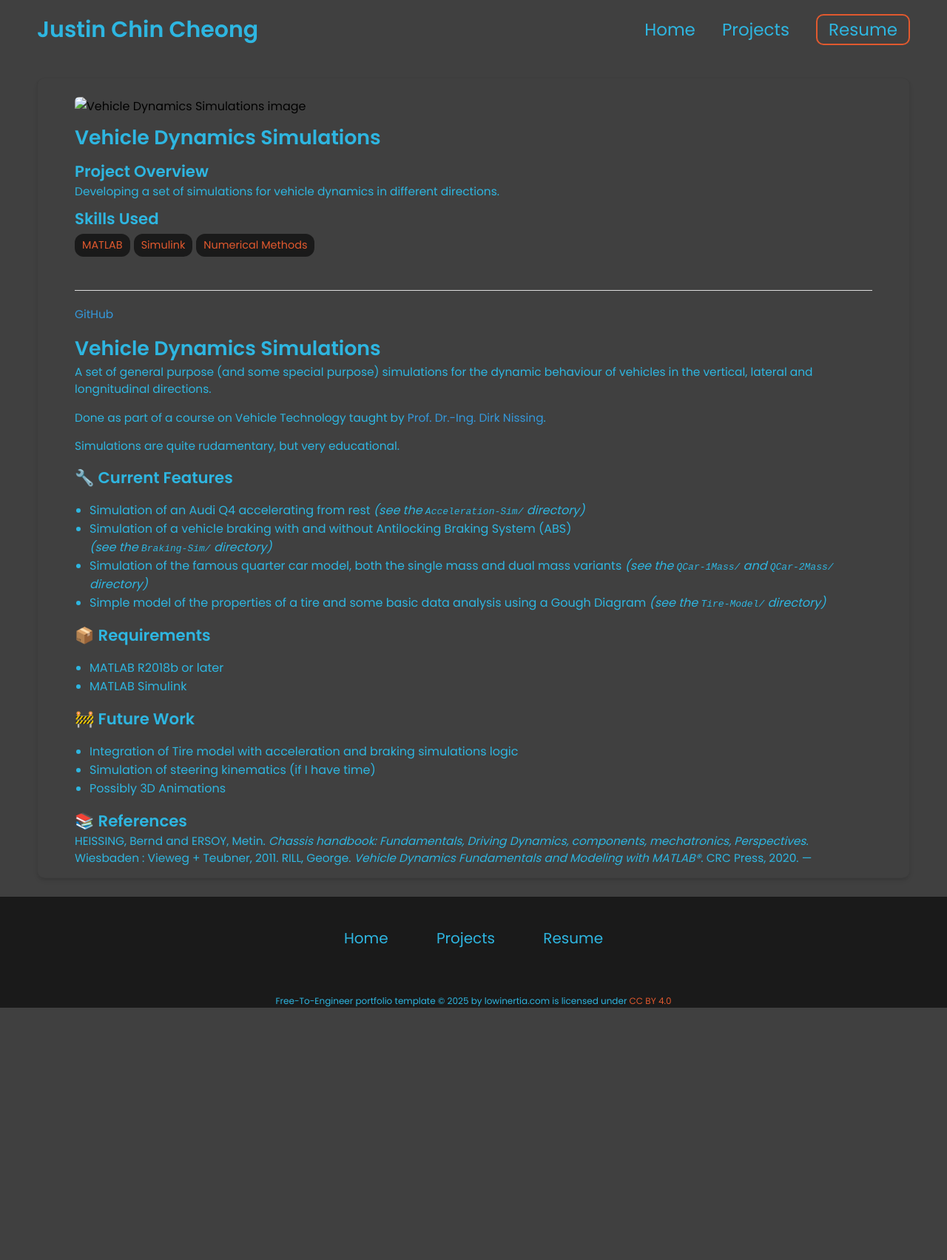
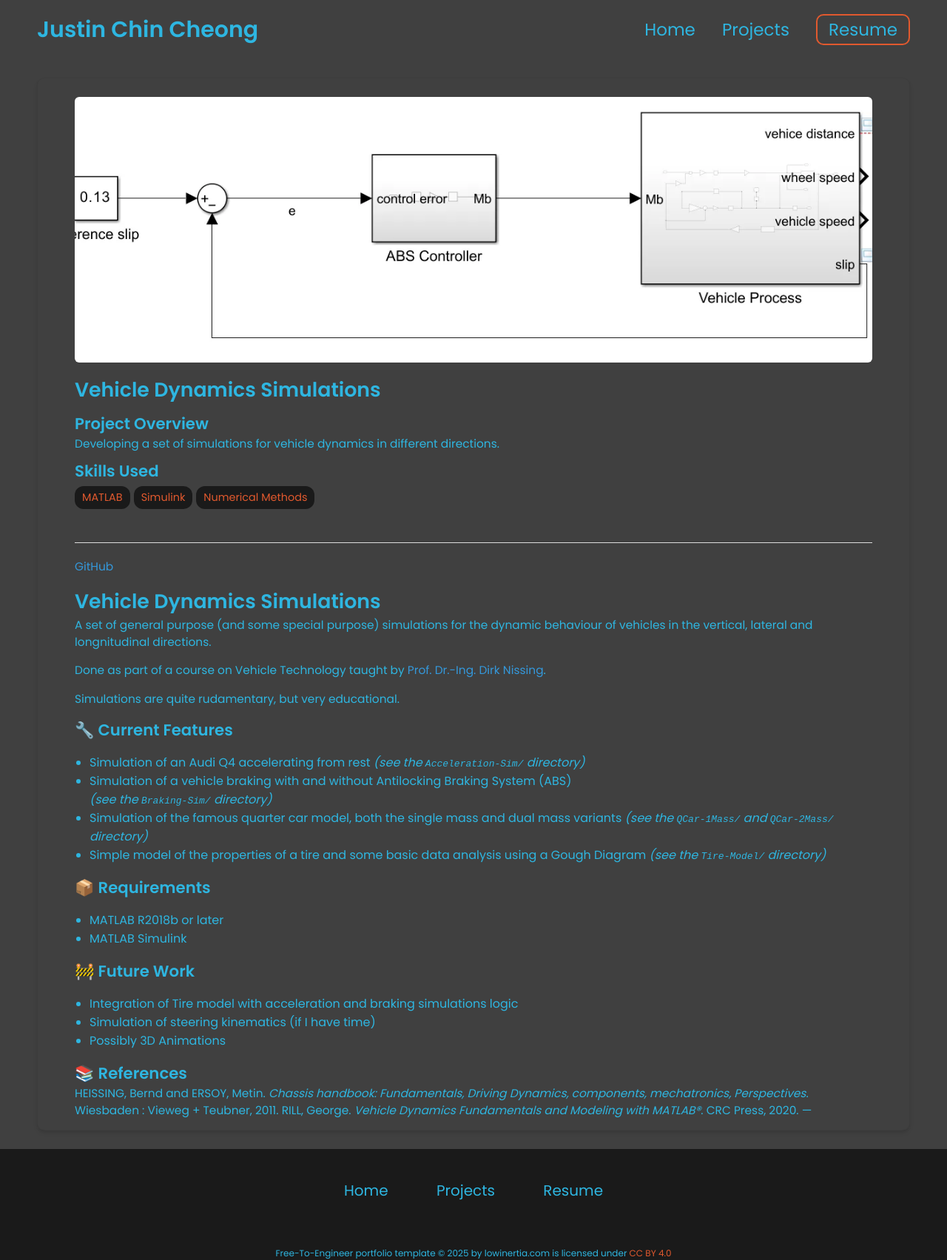
Before and after one commit to jcchincheong-bb/jcchincheong-bb.github.io, a Jekyll site: the page built from _projects/vehicle-simulations/index.md, in a window 1280 px wide. Shown: the whole page at 74% size. Built offline with Jekyll 4.4.1, drawn with Linux system fonts in a browser that asks for light colours; before the commit the page ends 1362 px from its top, so only the background shows below that.

Commit message:
Preview image for Vehicle Sims

```diff
--- a/_projects/vehicle-simulations/index.md
+++ b/_projects/vehicle-simulations/index.md
@@ -6,7 +6,7 @@ skills:
   - MATLAB
   - Simulink
   - Numerical Methods
-main-image: /DAS.png
+main-image: /ABS-control.png
 ---
 
 ---
```
Also changed, not shown: _projects/vehicle-simulations/ABS-control.png (added).
